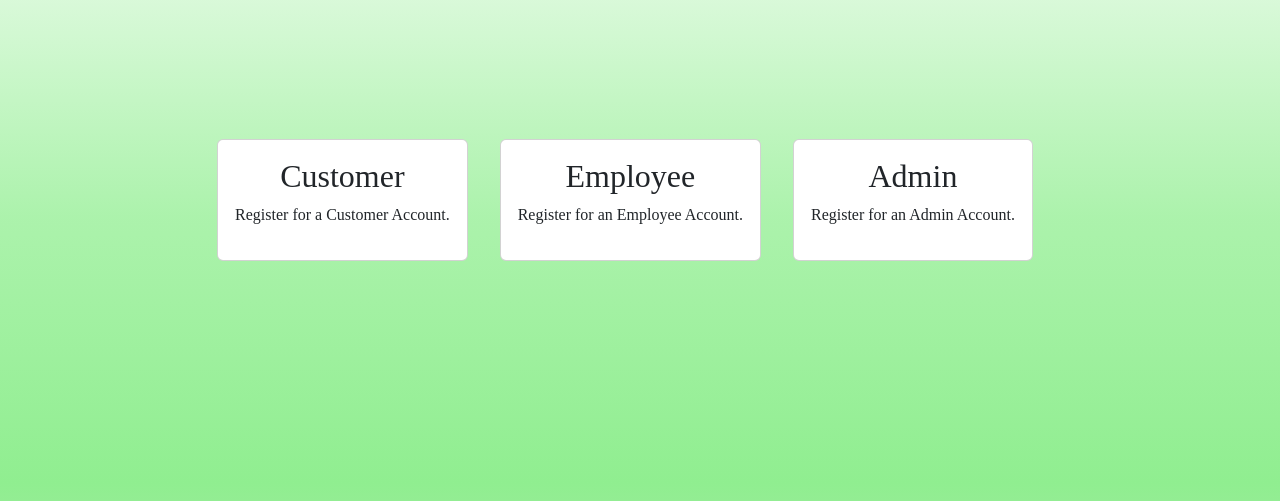
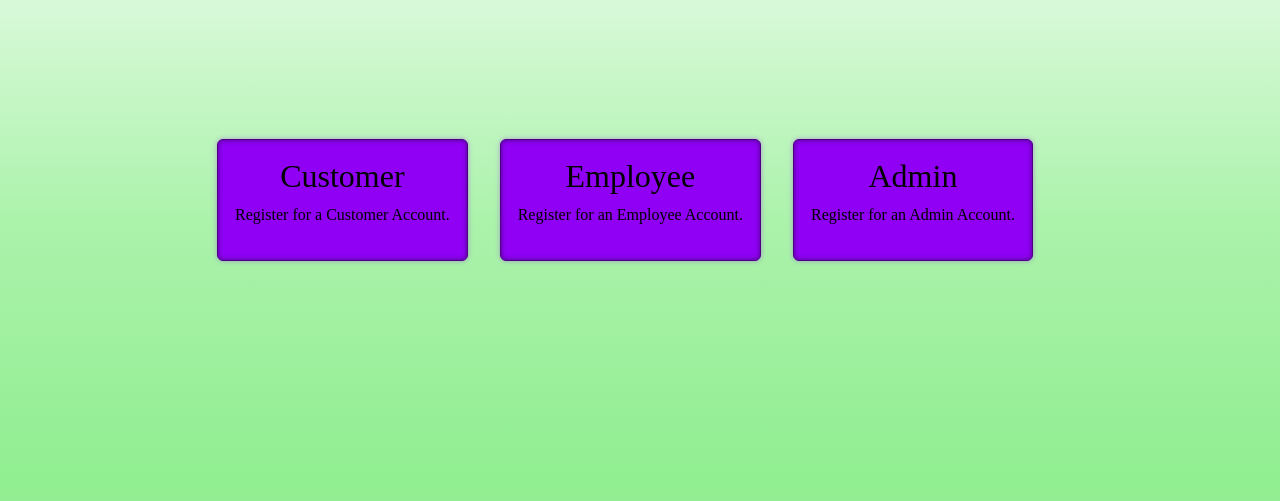
Before and after one commit to VStarr93/portfolio, a Django app: page /user/register/ in a window 1280 px wide. Shown: the part 50-551 px from the top of the page. Run offline with Django 4.2, Linux system fonts and the light colour scheme; some libraries are stand-ins or nearby versions.

Commit message:
create custom class - v-card-register

```diff
--- a/crm_user/static/crm_user/css/styles.css
+++ b/crm_user/static/crm_user/css/styles.css
@@ -95,6 +95,17 @@ header h3:first-of-type {
     height: 50vh;
     justify-content: center;
     align-items: center;
+}
+
+.v-card-register, .v-card-register button, .v-card-register a{
+    color: black !important;
+    text-shadow: rgba(143, 0, 245, 0.36);
+}
+
+.v-card-register {
+    background-color: rgba(143, 0, 245);
+    border-color: indigo;
+    box-shadow: inset 0 0 5px indigo, 0 0 5px rgba(143, 0, 245, 0.36);
 }
 
 .v-table-fields {
```
